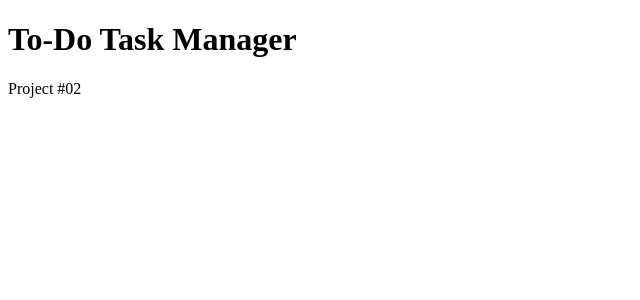
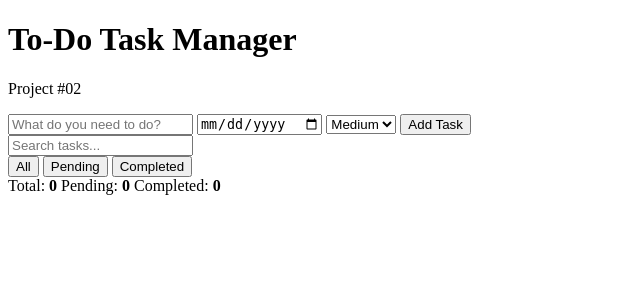
Before and after one commit to sachinkumar7033/Project-02-Todo-Task-Manager, a Flask app: template templates/index.html in a window 1280 px wide. Shown: the top 300 px of the page, without its empty margins (0-640 px from the left). Run offline with Flask 3, Linux system fonts and the light colour scheme; the template is opened without the code that fills it, so the values that code supplies are empty.

Commit message:
html code

```diff
--- a/templates/index.html
+++ b/templates/index.html
@@ -1,17 +1,188 @@
 <!DOCTYPE html>
 <html lang="en">
+
 <head>
+
     <meta charset="UTF-8">
+
     <meta name="viewport" content="width=device-width, initial-scale=1.0">
 
-    <title>To-Do Task Manager project</title>
+    <title>To-Do Task Manager | Project #02</title>
+
+    <!-- CSS -->
+    <link rel="stylesheet"
+          href="{{ url_for('static', filename='css/style.css') }}">
+
 </head>
+
 
 <body>
 
-    <h1>To-Do Task Manager</h1>
+    <main class="todo-container">
 
-    <p>Project #02</p>
+
+
+        <!-- HEADER -->
+
+
+        <header class="todo-header">
+
+            <h1>To-Do Task Manager</h1>
+
+            <p>Project #02</p>
+
+        </header>
+
+
+
+        <!-- ADD TASK SECTION -->
+
+
+        <section class="add-task-section">
+
+            <!-- Task Name -->
+            <input
+                type="text"
+                id="task-input"
+                placeholder="What do you need to do?"
+                autocomplete="off"
+            >
+
+
+            <!-- Task Date -->
+            <input
+                type="date"
+                id="task-date"
+            >
+
+
+            <!-- Task Priority -->
+            <select id="task-priority">
+
+                <option value="low">
+                    Low
+                </option>
+
+                <option value="medium" selected>
+                    Medium
+                </option>
+
+                <option value="high">
+                    High
+                </option>
+
+            </select>
+
+
+            <!-- Add Button -->
+            <button
+                type="button"
+                id="add-task-button">
+
+                Add Task
+
+            </button>
+
+        </section>
+
+
+        <!-- SEARCH SECTION -->
+
+        <section class="search-section">
+
+            <input
+                type="text"
+                id="search-input"
+                placeholder="Search tasks..."
+                autocomplete="off"
+            >
+
+        </section>
+
+
+        <!-- FILTER SECTION -->
+
+        <section class="filter-section">
+
+            <button
+                type="button"
+                class="filter-button active"
+                data-filter="all">
+
+                All
+
+            </button>
+
+
+            <button
+                type="button"
+                class="filter-button"
+                data-filter="pending">
+
+                Pending
+
+            </button>
+
+
+            <button
+                type="button"
+                class="filter-button"
+                data-filter="completed">
+
+                Completed
+
+            </button>
+
+        </section>
+
+
+        <!-- TASK LIST -->
+
+        <section
+            class="task-list"
+            id="task-list">
+
+            <!--
+                JavaScript will dynamically
+                create tasks here.
+            -->
+
+        </section>
+
+
+        <!-- TASK COUNTER -->
+
+        <footer class="task-counter">
+
+            <span>
+                Total:
+                <strong id="total-count">0</strong>
+            </span>
+
+
+            <span>
+                Pending:
+                <strong id="pending-count">0</strong>
+            </span>
+
+
+            <span>
+                Completed:
+                <strong id="completed-count">0</strong>
+            </span>
+
+        </footer>
+
+
+    </main>
+
+
+    <!-- JAVASCRIPT -->
+
+    <script
+        src="{{ url_for('static', filename='js/script.js') }}">
+    </script>
 
 </body>
+
 </html>
```
